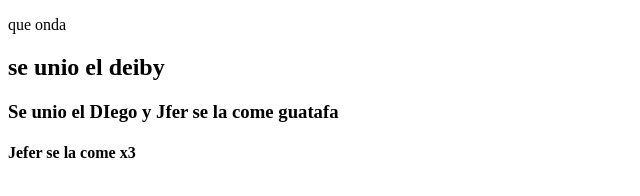
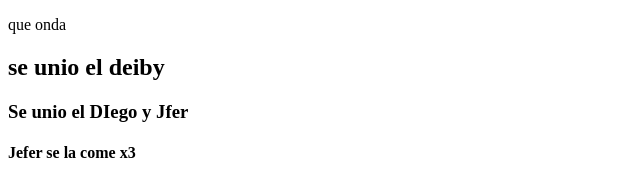
Before and after one commit to diegolargo/proyectoDemo, a plain HTML site: page index.html in a window 1280 px wide. Shown: the whole page, without its empty margins (0-640 px from the left). Drawn offline with Linux system fonts and the light colour scheme.

Commit message:
Jefer ya no mas

```diff
--- a/index.html
+++ b/index.html
@@ -9,7 +9,8 @@
 <body>
     <p>que onda</p>
     <h2>se unio el deiby</h2>
-    <h3>Se unio el DIego y Jfer se la come guatafa</h3>
+    <h3>Se unio el DIego y Jfer </h3>
     <h4>Jefer se la come x3</h4>
+
 </body>
 </html>
```
